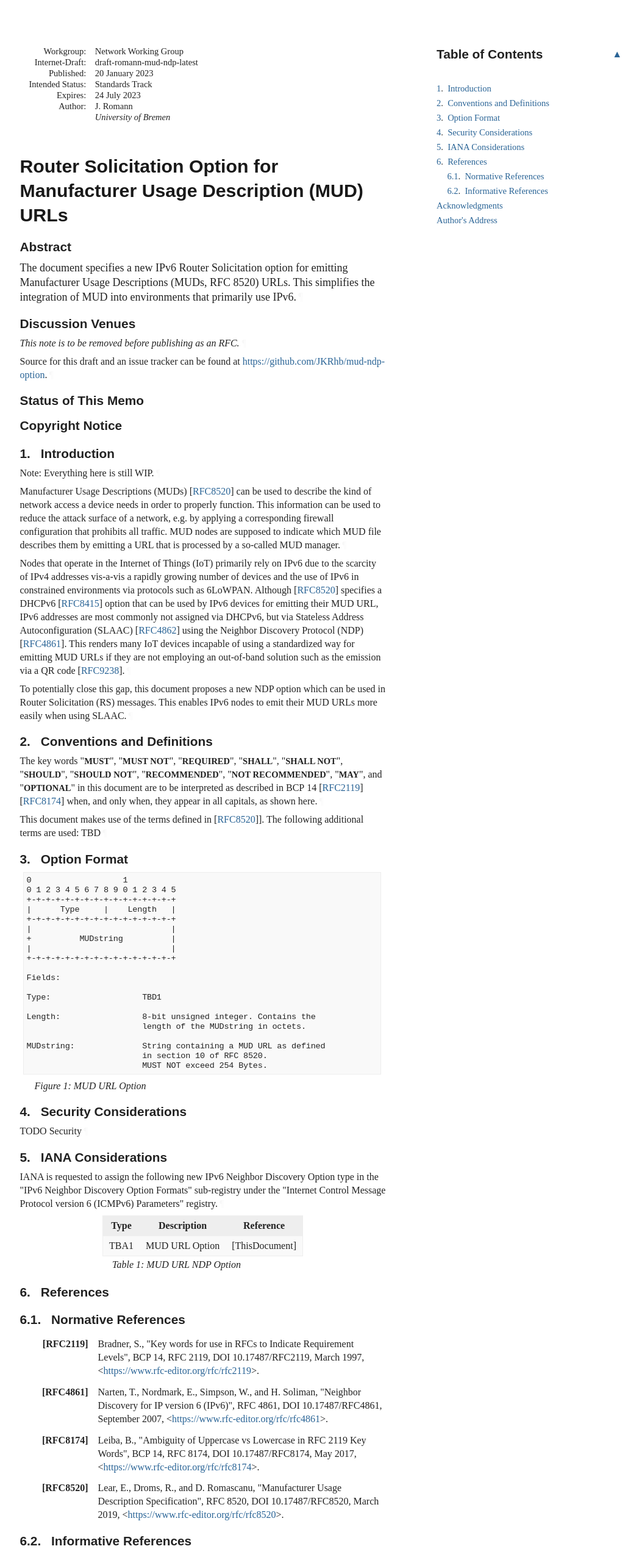
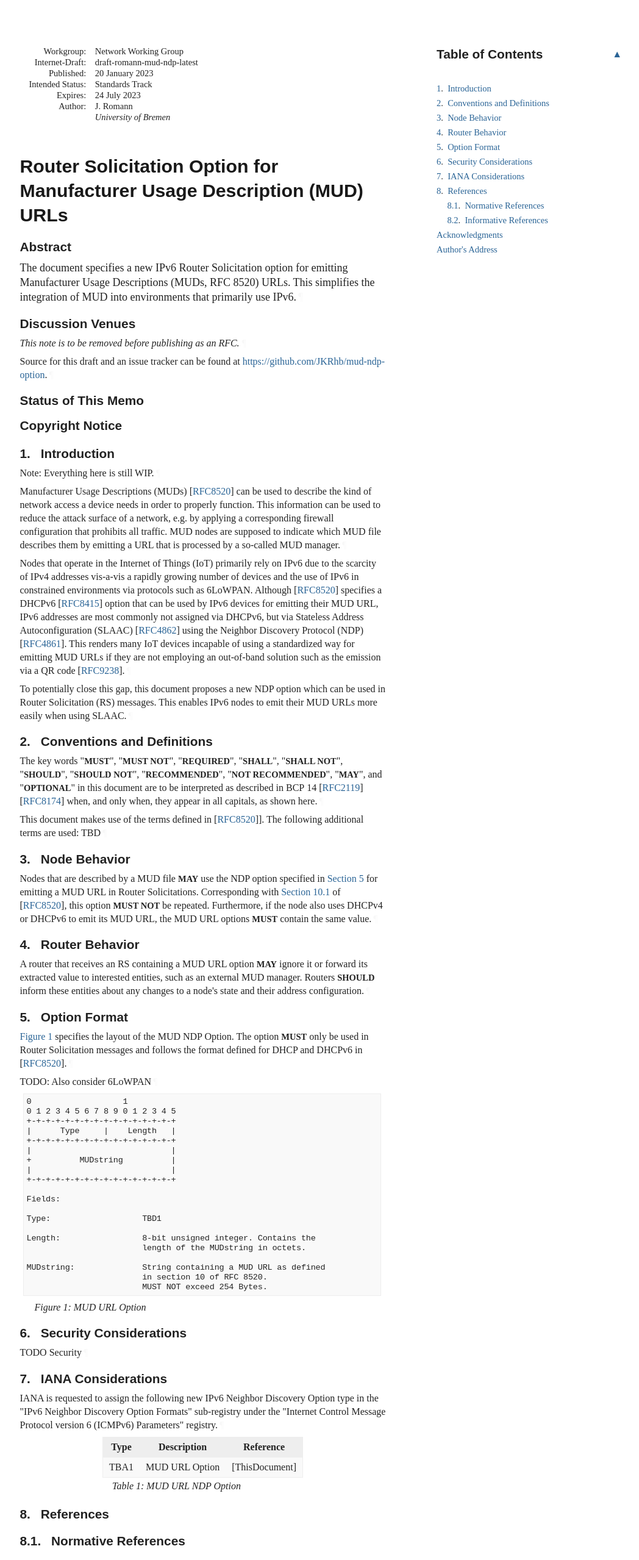
Before and after one commit to JKRhb/mud-ndp-option, a plain HTML site: page draft-romann-mud-ndp.html in a window 1280 px wide. Shown: the top 2558 px of the page at 61% size, without its empty margins (92-1140 px from the left). Drawn offline with Linux system fonts and the light colour scheme; a web font is replaced by a local one.

Commit message:
Script updating gh-pages from 67ac738. [ci skip]

```diff
--- a/draft-romann-mud-ndp.html
+++ b/draft-romann-mud-ndp.html
@@ -1143,30 +1143,36 @@ IPv6.<a href="#section-abstract-1" class="pilcrow">¶</a></p>
             <p id="section-toc.1-1.2.1" class="keepWithNext"><a href="#section-2" class="auto internal xref">2</a>.  <a href="#name-conventions-and-definitions" class="internal xref">Conventions and Definitions</a></p>
 </li>
           <li class="compact toc ulBare ulEmpty" id="section-toc.1-1.3">
-            <p id="section-toc.1-1.3.1" class="keepWithNext"><a href="#section-3" class="auto internal xref">3</a>.  <a href="#name-option-format" class="internal xref">Option Format</a></p>
+            <p id="section-toc.1-1.3.1" class="keepWithNext"><a href="#section-3" class="auto internal xref">3</a>.  <a href="#name-node-behavior" class="internal xref">Node Behavior</a></p>
 </li>
           <li class="compact toc ulBare ulEmpty" id="section-toc.1-1.4">
-            <p id="section-toc.1-1.4.1"><a href="#section-4" class="auto internal xref">4</a>.  <a href="#name-security-considerations" class="internal xref">Security Considerations</a></p>
+            <p id="section-toc.1-1.4.1"><a href="#section-4" class="auto internal xref">4</a>.  <a href="#name-router-behavior" class="internal xref">Router Behavior</a></p>
 </li>
           <li class="compact toc ulBare ulEmpty" id="section-toc.1-1.5">
-            <p id="section-toc.1-1.5.1"><a href="#section-5" class="auto internal xref">5</a>.  <a href="#name-iana-considerations" class="internal xref">IANA Considerations</a></p>
+            <p id="section-toc.1-1.5.1"><a href="#section-5" class="auto internal xref">5</a>.  <a href="#name-option-format" class="internal xref">Option Format</a></p>
 </li>
           <li class="compact toc ulBare ulEmpty" id="section-toc.1-1.6">
-            <p id="section-toc.1-1.6.1"><a href="#section-6" class="auto internal xref">6</a>.  <a href="#name-references" class="internal xref">References</a></p>
+            <p id="section-toc.1-1.6.1"><a href="#section-6" class="auto internal xref">6</a>.  <a href="#name-security-considerations" class="internal xref">Security Considerations</a></p>
+</li>
+          <li class="compact toc ulBare ulEmpty" id="section-toc.1-1.7">
+            <p id="section-toc.1-1.7.1"><a href="#section-7" class="auto internal xref">7</a>.  <a href="#name-iana-considerations" class="internal xref">IANA Considerations</a></p>
+</li>
+          <li class="compact toc ulBare ulEmpty" id="section-toc.1-1.8">
+            <p id="section-toc.1-1.8.1"><a href="#section-8" class="auto internal xref">8</a>.  <a href="#name-references" class="internal xref">References</a></p>
 <ul class="compact toc ulBare ulEmpty">
-<li class="compact toc ulBare ulEmpty" id="section-toc.1-1.6.2.1">
-                <p id="section-toc.1-1.6.2.1.1"><a href="#section-6.1" class="auto internal xref">6.1</a>.  <a href="#name-normative-references" class="internal xref">Normative References</a></p>
+<li class="compact toc ulBare ulEmpty" id="section-toc.1-1.8.2.1">
+                <p id="section-toc.1-1.8.2.1.1"><a href="#section-8.1" class="auto internal xref">8.1</a>.  <a href="#name-normative-references" class="internal xref">Normative References</a></p>
 </li>
-              <li class="compact toc ulBare ulEmpty" id="section-toc.1-1.6.2.2">
-                <p id="section-toc.1-1.6.2.2.1"><a href="#section-6.2" class="auto internal xref">6.2</a>.  <a href="#name-informative-references" class="internal xref">Informative References</a></p>
+              <li class="compact toc ulBare ulEmpty" id="section-toc.1-1.8.2.2">
+                <p id="section-toc.1-1.8.2.2.1"><a href="#section-8.2" class="auto internal xref">8.2</a>.  <a href="#name-informative-references" class="internal xref">Informative References</a></p>
 </li>
             </ul>
 </li>
-          <li class="compact toc ulBare ulEmpty" id="section-toc.1-1.7">
-            <p id="section-toc.1-1.7.1"><a href="#appendix-A" class="auto internal xref"></a><a href="#name-acknowledgments" class="internal xref">Acknowledgments</a></p>
+          <li class="compact toc ulBare ulEmpty" id="section-toc.1-1.9">
+            <p id="section-toc.1-1.9.1"><a href="#appendix-A" class="auto internal xref"></a><a href="#name-acknowledgments" class="internal xref">Acknowledgments</a></p>
 </li>
-          <li class="compact toc ulBare ulEmpty" id="section-toc.1-1.8">
-            <p id="section-toc.1-1.8.1"><a href="#appendix-B" class="auto internal xref"></a><a href="#name-authors-address" class="internal xref">Author's Address</a></p>
+          <li class="compact toc ulBare ulEmpty" id="section-toc.1-1.10">
+            <p id="section-toc.1-1.10.1"><a href="#appendix-B" class="auto internal xref"></a><a href="#name-authors-address" class="internal xref">Author's Address</a></p>
 </li>
         </ul>
 </nav>
@@ -1212,14 +1218,43 @@ appear in all capitals, as shown here.<a href="#section-2-1" class="pilcrow">¶<
    following additional terms are used: TBD<a href="#section-2-2" class="pilcrow">¶</a></p>
 </section>
 </div>
+<div id="node-behavior">
+<section id="section-3">
+      <h2 id="name-node-behavior">
+<a href="#section-3" class="section-number selfRef">3. </a><a href="#name-node-behavior" class="section-name selfRef">Node Behavior</a>
+      </h2>
+<p id="section-3-1">Nodes that are described by a MUD file <span class="bcp14">MAY</span> use the NDP option specified in
+<a href="#option-format" class="auto internal xref">Section 5</a> for emitting a MUD URL in Router Solicitations.
+Corresponding with <span><a href="https://rfc-editor.org/rfc/rfc8520#section-10.1" class="relref">Section 10.1</a> of [<a href="#RFC8520" class="cite xref">RFC8520</a>]</span>, this option <span class="bcp14">MUST NOT</span> be
+repeated.
+Furthermore, if the node also uses DHCPv4 or DHCPv6 to emit its MUD URL,
+the MUD URL options <span class="bcp14">MUST</span> contain the same value.<a href="#section-3-1" class="pilcrow">¶</a></p>
+</section>
+</div>
+<div id="router-behavior">
+<section id="section-4">
+      <h2 id="name-router-behavior">
+<a href="#section-4" class="section-number selfRef">4. </a><a href="#name-router-behavior" class="section-name selfRef">Router Behavior</a>
+      </h2>
+<p id="section-4-1">A router that receives an RS containing a MUD URL option <span class="bcp14">MAY</span> ignore it or
+forward its extracted value to interested entities, such as an external MUD
+manager.
+Routers <span class="bcp14">SHOULD</span> inform these entities about any changes to a node's state and
+their address configuration.<a href="#section-4-1" class="pilcrow">¶</a></p>
+</section>
+</div>
 <div id="option-format">
-<section id="section-3">
+<section id="section-5">
       <h2 id="name-option-format">
-<a href="#section-3" class="section-number selfRef">3. </a><a href="#name-option-format" class="section-name selfRef">Option Format</a>
+<a href="#section-5" class="section-number selfRef">5. </a><a href="#name-option-format" class="section-name selfRef">Option Format</a>
       </h2>
+<p id="section-5-1"><a href="#fig-ndp-mud" class="auto internal xref">Figure 1</a> specifies the layout of the MUD NDP Option.
+The option <span class="bcp14">MUST</span> only be used in Router Solicitation messages and follows the
+format defined for DHCP and DHCPv6 in <span>[<a href="#RFC8520" class="cite xref">RFC8520</a>]</span>.<a href="#section-5-1" class="pilcrow">¶</a></p>
+<p id="section-5-2">TODO: Also consider 6LoWPAN<a href="#section-5-2" class="pilcrow">¶</a></p>
 <span id="name-mud-url-option"></span><div id="fig-ndp-mud">
 <figure id="figure-1">
-        <div class="alignLeft art-text artwork" id="section-3-1.1">
+        <div class="alignLeft art-text artwork" id="section-5-3.1">
 <pre>
 0                   1
 0 1 2 3 4 5 6 7 8 9 0 1 2 3 4 5
@@ -1250,21 +1285,21 @@ MUDstring:              String containing a MUD URL as defined
 </section>
 </div>
 <div id="security-considerations">
-<section id="section-4">
+<section id="section-6">
       <h2 id="name-security-considerations">
-<a href="#section-4" class="section-number selfRef">4. </a><a href="#name-security-considerations" class="section-name selfRef">Security Considerations</a>
+<a href="#section-6" class="section-number selfRef">6. </a><a href="#name-security-considerations" class="section-name selfRef">Security Considerations</a>
       </h2>
-<p id="section-4-1">TODO Security<a href="#section-4-1" class="pilcrow">¶</a></p>
+<p id="section-6-1">TODO Security<a href="#section-6-1" class="pilcrow">¶</a></p>
 </section>
 </div>
 <div id="iana-considerations">
-<section id="section-5">
+<section id="section-7">
       <h2 id="name-iana-considerations">
-<a href="#section-5" class="section-number selfRef">5. </a><a href="#name-iana-considerations" class="section-name selfRef">IANA Considerations</a>
+<a href="#section-7" class="section-number selfRef">7. </a><a href="#name-iana-considerations" class="section-name selfRef">IANA Considerations</a>
       </h2>
-<p id="section-5-1">IANA is requested to assign the following new IPv6 Neighbor Discovery Option
+<p id="section-7-1">IANA is requested to assign the following new IPv6 Neighbor Discovery Option
 type in the "IPv6 Neighbor Discovery Option Formats" sub-registry under the
-"Internet Control Message Protocol version 6 (ICMPv6) Parameters" registry.<a href="#section-5-1" class="pilcrow">¶</a></p>
+"Internet Control Message Protocol version 6 (ICMPv6) Parameters" registry.<a href="#section-7-1" class="pilcrow">¶</a></p>
 <span id="name-mud-url-ndp-option"></span><div id="tab-ndp-mud-opt">
 <table class="center" id="table-1">
         <caption>
@@ -1289,13 +1324,13 @@ type in the "IPv6 Neighbor Discovery Option Formats" sub-registry under the
 </div>
 </section>
 </div>
-<section id="section-6">
+<section id="section-8">
       <h2 id="name-references">
-<a href="#section-6" class="section-number selfRef">6. </a><a href="#name-references" class="section-name selfRef">References</a>
+<a href="#section-8" class="section-number selfRef">8. </a><a href="#name-references" class="section-name selfRef">References</a>
       </h2>
-<section id="section-6.1">
+<section id="section-8.1">
         <h3 id="name-normative-references">
-<a href="#section-6.1" class="section-number selfRef">6.1. </a><a href="#name-normative-references" class="section-name selfRef">Normative References</a>
+<a href="#section-8.1" class="section-number selfRef">8.1. </a><a href="#name-normative-references" class="section-name selfRef">Normative References</a>
         </h3>
 <dl class="references">
 <dt id="RFC2119">[RFC2119]</dt>
@@ -1316,9 +1351,9 @@ type in the "IPv6 Neighbor Discovery Option Formats" sub-registry under the
 <dd class="break"></dd>
 </dl>
 </section>
-<section id="section-6.2">
+<section id="section-8.2">
         <h3 id="name-informative-references">
-<a href="#section-6.2" class="section-number selfRef">6.2. </a><a href="#name-informative-references" class="section-name selfRef">Informative References</a>
+<a href="#section-8.2" class="section-number selfRef">8.2. </a><a href="#name-informative-references" class="section-name selfRef">Informative References</a>
         </h3>
 <dl class="references">
 <dt id="RFC4862">[RFC4862]</dt>
```
Also changed, not shown: draft-romann-mud-ndp.txt.
